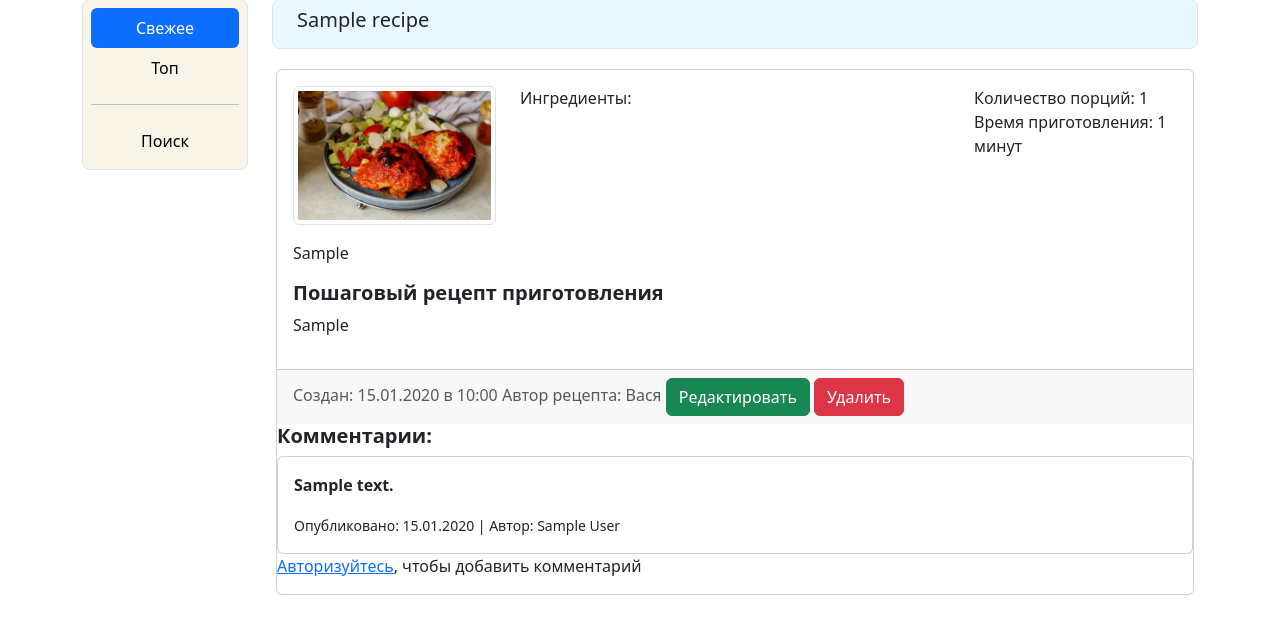
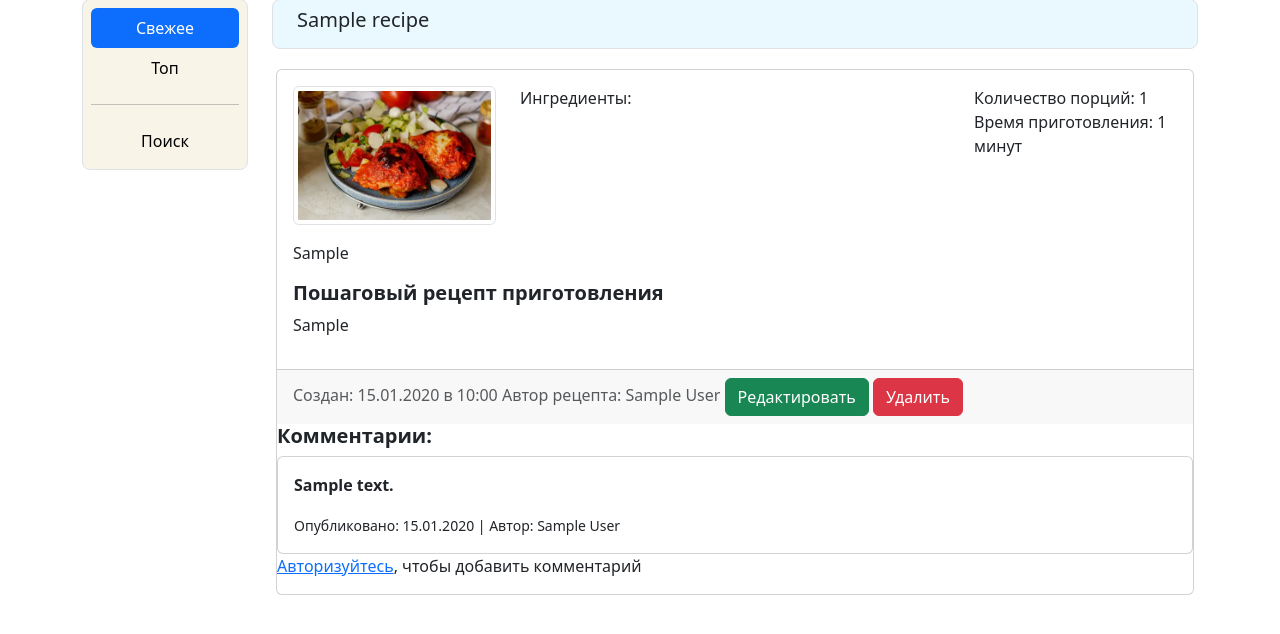
Before and after one commit to MagasN/web_project_cooking, a Flask app: page /recipes/1 in a window 1280 px wide. Shown: the part 106-740 px from the top of the page. Run offline with Flask 3, Linux system fonts and the light colour scheme; tables that the repository leaves empty hold one stand-in row (values such as "Sample post").

Commit message:
Построено отношение между автором и рецептом

```diff
--- a/app/recipe/forms.py
+++ b/app/recipe/forms.py
@@ -4,6 +4,7 @@
 
 
 class AddRecipeForm(FlaskForm):
+    user_id = HiddenField('ID пользователя', validators=[DataRequired()])
     title = StringField('Название', validators=[DataRequired(), Length(min=4, max=100)], render_kw={'placeholder': 'Название'})
     # image_recipe = FileField('Фото блюда', validators=[Regexp('[^\\s]+(\\.(?i)(jpe?g|png|gif|bmp))$')])
     decription_recipe = StringField('Краткое описание', validators=[Length(max=200)], render_kw={'placeholder': 'Краткое описание'})
--- a/app/recipe/views.py
+++ b/app/recipe/views.py
@@ -51,6 +51,7 @@
     return render_template('add_recipe.html', form=add_recipe_form)
 
 @blueprint.route('/process-add-recipe', methods=['POST'])
+@login_required
 def process_add_recipe():
     form = AddRecipeForm()
     if form.validate_on_submit():
@@ -58,7 +59,8 @@
                             decription_recipe=form.decription_recipe.data,
                             steps_recipe=form.steps_recipe.data,
                             servings=form.servings.data,
-                            time_cooking=form.time_cooking.data
+                            time_cooking=form.time_cooking.data,
+                            user_id=current_user.id
                             )
         db.session.add(new_recipe)
         db.session.commit()
@@ -81,6 +83,7 @@
     return render_template('edit_recipe.html', recipe=recipe, form=form)
 
 @blueprint.route('/delete/<int:id>')
+@login_required
 def recipe_delete(id):
     recipe = Recipe.query.get_or_404(id)
     try:
--- a/app/templates/index.html
+++ b/app/templates/index.html
@@ -18,7 +18,7 @@
         <div class="card mb-3">
             <div class="card-header">
                 <h5><a href="/recipes/{{ recipe.id }}">{{ recipe.title }}</a></h5>
-                <span>Автор: Вася</span>
+                <span>Автор: {{recipe.user.full_name}}</span>
             </div>
             <div class="card-body">
                 <span><img class="img-thumbnail rounded float-start me-4" src="../static/img/posts_img.png" alt="posts_img" width="180px" height="100px"></span>
--- a/app/templates/recipe_page.html
+++ b/app/templates/recipe_page.html
@@ -34,7 +34,7 @@
             <div class="card-footer text-body-secondary">
                 <span>Создан: {{ recipe.created_at.strftime('%d.%m.%Y в %H:%M') }}</span>
                 <!-- Здесь нужно подставить автора по user_id рецепта -->
-                <span>Автор рецепта: Вася</span>
+                <span>Автор рецепта: {{recipe.user.full_name}} </span>
                 <!-- Разрешение на отображение кнопок -->
                 <a href="/recipes/edit/{{ recipe.id }}" class="btn btn-success">Редактировать</a>
                 <a href="/recipes/delete/{{ recipe.id }}" class="btn btn-danger">Удалить</a>
--- a/app/templates/top_recipes.html
+++ b/app/templates/top_recipes.html
@@ -15,7 +15,7 @@
         <div class="card mb-3">
             <div class="card-header">
                 <h5><a href="/recipes/{{ recipe.id }}">{{ recipe.title }}</a></h5>
-                <span>Автор: Вася</span>
+                <span>Автор: {{recipe.user.full_name}}</span>
             </div>
             <div class="card-body">
                 <span><img class="img-thumbnail rounded float-start me-4" src="../static/img/posts_img.png" alt="posts_img" width="180px" height="100px"></span>
--- a/app/user/models.py
+++ b/app/user/models.py
@@ -16,12 +16,6 @@
     role = db.Column(db.String, index=True, default='User')
     created_at = db.Column(db.DateTime)
     is_deleted = db.Column(db.Boolean)
-    recipe_id = db.Column(
-        db.Integer,
-        db.ForeignKey('recipes.id', ondelete='CASCADE'),
-        index=True
-    )
-    recipe = relationship('Recipe', backref='comments')
 
     def __repr__(self):
         return f'<User id: {self.id}, name: {self.full_name}>'
```
Also changed, not shown: app/recipe/models.py (+6 -2 lines), README.md.
